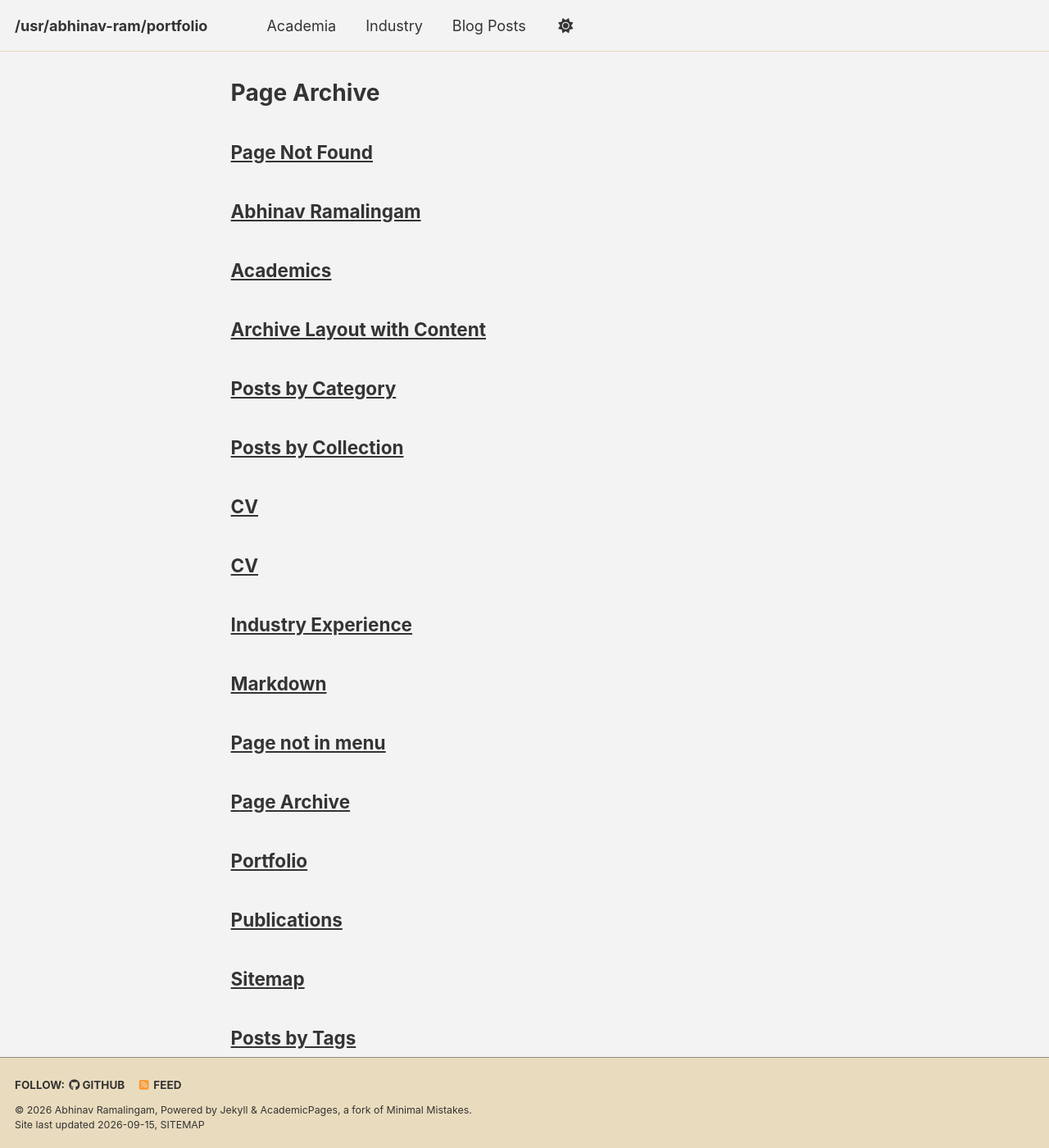
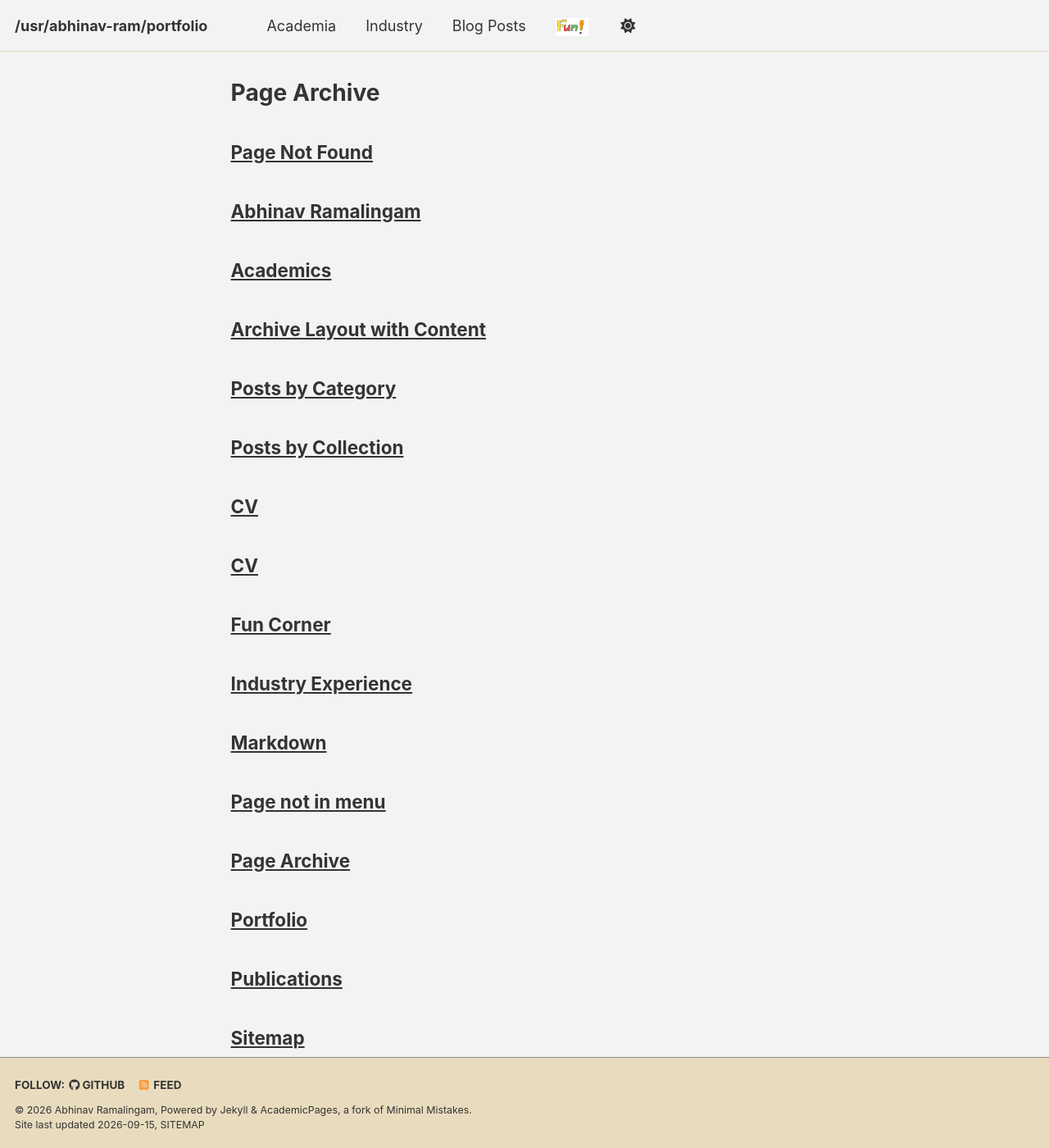
Before and after one commit to Abhinav-Ram/Abhinav-Ram.github.io, a Jekyll site: the page built from _pages/page-archive.html, in a window 1280 px wide and 1400 px high. Shown: the whole window at 82% size. Built offline with Jekyll 4.4.1, drawn with Linux system fonts in a browser that asks for light colours; a style sheet for code colours, icons or effects is not loaded.

Commit message:
fun corner

```diff
--- a/_data/navigation.yml
+++ b/_data/navigation.yml
@@ -16,6 +16,10 @@ main:
 
   - title: "Blog Posts"
     url: /year-archive/
+
+  - title: "Fun Corner"
+    url: /fun-corner/
+    image: /files/FunLogo.png
 
   # - title: "Publications"
   #   url: /publications/
--- a/_includes/masthead.html
+++ b/_includes/masthead.html
@@ -5,7 +5,8 @@
       <nav id="site-nav" class="greedy-nav">
         <button><span class="navicon"></span></button>
         <ul class="visible-links">
-          <li class="masthead__menu-item masthead__menu-item--lg persist {% if page.url == '/' or page.url == '/index.html' %}selected{% endif %}">
+          <li
+            class="masthead__menu-item masthead__menu-item--lg persist {% if page.url == '/' or page.url == '/index.html' %}selected{% endif %}">
             <a href="{{ base_path }}/">{{ site.title }}</a>
           </li>
           {% for link in site.data.navigation.main %}
@@ -15,11 +16,18 @@
           {% assign domain = base_path %}
           {% endif %}
           <li class="masthead__menu-item {% if page.url contains link.url and link.url != '/' %}selected{% endif %}">
-              <a href="{{ domain }}{{ link.url }}">{{ link.title }}</a>
+            <a href="{{ domain }}{{ link.url }}">
+              {% if link.image %}
+              <img src="{{ link.image }}" alt="{{ link.title }}" class="nav-image" />
+              {% else %}
+              {{ link.title }}
+              {% endif %}
+            </a>
           </li>
           {% endfor %}
           <li id="theme-toggle" class="masthead__menu-item persist tail">
-            <a role="button" aria-labelledby="theme-icon"><i id="theme-icon" class="fa-solid fa-sun" aria-hidden="true" title="toggle theme"></i></a>
+            <a role="button" aria-labelledby="theme-icon"><i id="theme-icon" class="fa-solid fa-sun" aria-hidden="true"
+                title="toggle theme"></i></a>
           </li>
         </ul>
         <ul class="hidden-links hidden"></ul>
--- a/_sass/layout/_masthead.scss
+++ b/_sass/layout/_masthead.scss
@@ -10,9 +10,9 @@
   width: 100%;
 
   -webkit-animation: intro 0.3s both;
-          animation: intro 0.3s both;
+  animation: intro 0.3s both;
   -webkit-animation-delay: 0.15s;
-          animation-delay: 0.15s;
+  animation-delay: 0.15s;
   z-index: 20;
 
   &::after {
@@ -70,8 +70,10 @@
   color: var(--global-text-color);
   font-weight: 700;
   border-bottom: 2px solid var(--global-text-color);
-  pointer-events: none; /* Move this here */
-  cursor: default; /* Move this here too */
+  pointer-events: none;
+  /* Move this here */
+  cursor: default;
+  /* Move this here too */
 }
 
 .masthead__menu-item.selected a:hover {
@@ -79,3 +81,10 @@
   border-bottom: 2px solid var(--global-text-color);
   /* No need to repeat pointer-events and cursor here */
 }
+
+.nav-image {
+  height: 1.2em;
+  width: auto;
+  display: inline-block;
+  vertical-align: middle;
+}
```
Also changed, not shown: _industry/2025-06-internship-deeplore.md (+1 -1 lines), _pages/fun-corner.md (added, +20 -0 lines), files/FunLogo.png (added), 4 other files. Lines whose indentation alone changed are shown as unchanged.
